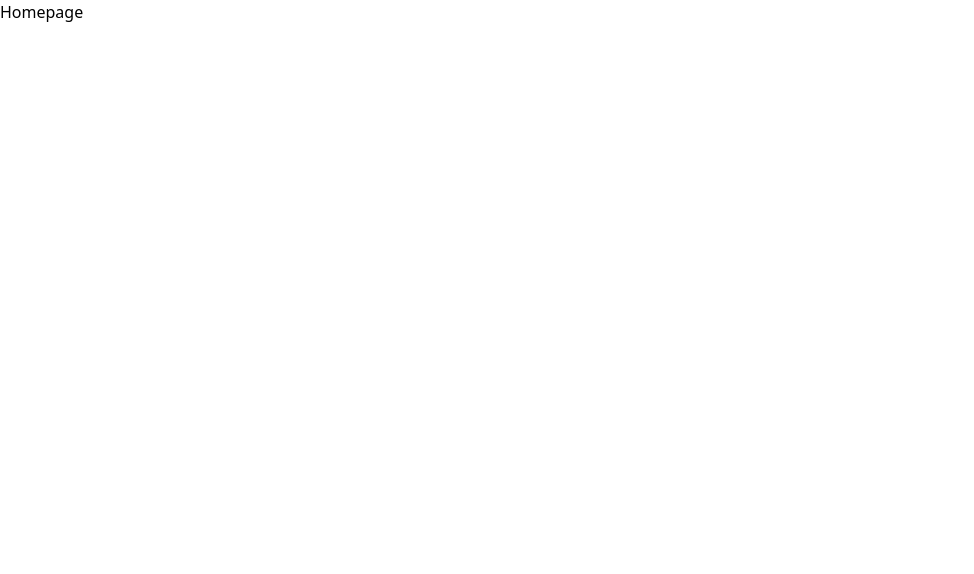
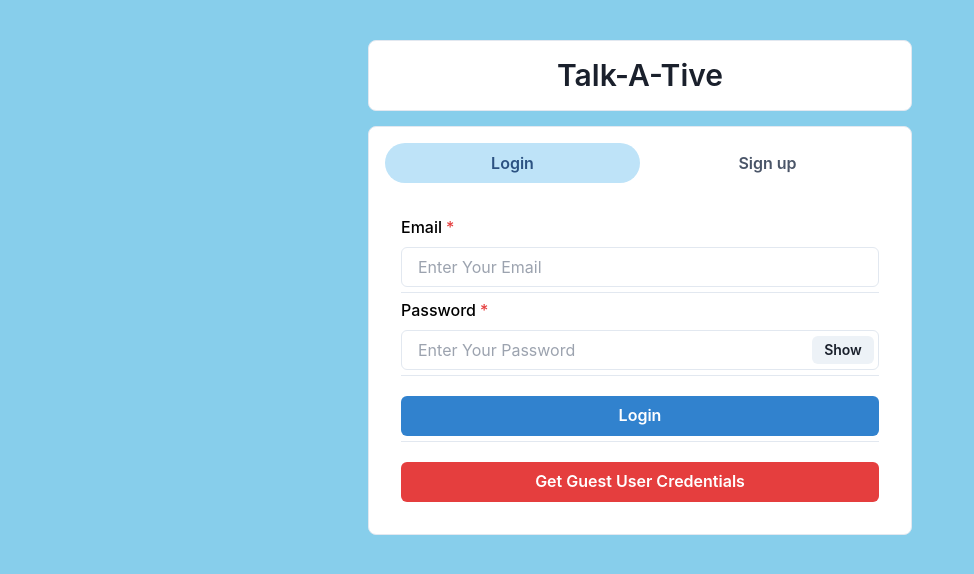
Before and after one commit to navneetnavneetnavneet/new-project-frontend, a React (Vite) app: page / in a window 1280 px wide. Shown: the top 574 px of the page, without its empty margins (0-974 px from the left). Built offline with nearby package versions, Linux system fonts and the light colour scheme.

Commit message:
login and signup page done

```diff
--- a/package.json
+++ b/package.json
@@ -10,6 +10,10 @@
     "preview": "vite preview"
   },
   "dependencies": {
+    "@chakra-ui/react": "^2.10.3",
+    "@emotion/react": "^11.13.3",
+    "@emotion/styled": "^11.13.0",
+    "framer-motion": "^11.11.9",
     "react": "^18.3.1",
     "react-dom": "^18.3.1",
     "react-router-dom": "^6.27.0"
--- /dev/null
+++ b/src/App.css
@@ -0,0 +1,5 @@
+.App {
+  min-height: 100vh;
+  display: flex;
+  background-color: skyblue;
+}
--- a/src/App.jsx
+++ b/src/App.jsx
@@ -2,10 +2,11 @@ import React from "react";
 import { Routes, Route } from "react-router-dom";
 import Homepage from "./components/Homepage";
 import Chatpage from "./components/Chatpage";
+import "./App.css"
 
 const App = () => {
   return (
-    <div>
+    <div className="App">
       <Routes>
         <Route path="/" element={<Homepage />} />
         <Route path="/chats" element={<Chatpage />} />
--- a/src/components/Homepage.jsx
+++ b/src/components/Homepage.jsx
@@ -1,9 +1,59 @@
-import React from 'react'
+import {
+  Box,
+  Container,
+  Tab,
+  TabList,
+  TabPanel,
+  TabPanels,
+  Tabs,
+  Text,
+} from "@chakra-ui/react";
+import React from "react";
+import Login from "./authentication/Login";
+import Signup from "./authentication/Signup";
 
 const Homepage = () => {
   return (
-    <div>Homepage</div>
-  )
-}
+    <Container maxW="xl" centerContent>
+      <Box
+        d="flex"
+        justifyContent="center"
+        w="100%"
+        p={3}
+        m="40px 0 15px 0"
+        bg="white"
+        borderRadius="lg"
+        borderWidth="1px"
+      >
+        <Text textAlign="center" fontSize="3xl" fontWeight="semibold">
+          Talk-A-Tive
+        </Text>
+      </Box>
+      <Box
+        bg="white"
+        color="black"
+        w="100%"
+        p={4}
+        borderRadius="lg"
+        borderWidth="1px"
+      >
+        <Tabs variant="soft-rounded">
+          <TabList mb="1em">
+            <Tab w="50%">Login</Tab>
+            <Tab w="50%">Sign up</Tab>
+          </TabList>
+          <TabPanels>
+            <TabPanel>
+              <Login />
+            </TabPanel>
+            <TabPanel>
+              <Signup />
+            </TabPanel>
+          </TabPanels>
+        </Tabs>
+      </Box>
+    </Container>
+  );
+};
 
-export default Homepage
+export default Homepage;
--- /dev/null
+++ b/src/components/authentication/Login.jsx
@@ -0,0 +1,80 @@
+import {
+  Button,
+  FormControl,
+  FormLabel,
+  Input,
+  InputGroup,
+  InputRightElement,
+  StackDivider,
+  VStack,
+} from "@chakra-ui/react";
+import React, { useState } from "react";
+
+const Login = () => {
+  const [email, setEmail] = useState("");
+  const [password, setPassword] = useState("");
+  const [show, setShow] = useState(false);
+
+  const handleClick = () => setShow(!show);
+
+  const submitHandler = () => {
+    const user = { email, password };
+    console.log(user);
+  };
+
+  return (
+    <VStack
+      divider={<StackDivider borderColor="gray.200" />}
+      spacing={"5px"}
+      align="stretch"
+    >
+      <FormControl id="email" isRequired>
+        <FormLabel>Email</FormLabel>
+        <Input
+          type="email"
+          placeholder="Enter Your Email"
+          onChange={(e) => setEmail(e.target.value)}
+          value={email}
+        />
+      </FormControl>
+      <FormControl id="password" isRequired>
+        <FormLabel>Password</FormLabel>
+        <InputGroup>
+          <Input
+            type={show ? "text" : "password"}
+            placeholder="Enter Your Password"
+            onChange={(e) => setPassword(e.target.value)}
+            value={password}
+          />
+          <InputRightElement w="4.5rem">
+            <Button h="1.75rem" size={"sm"} onClick={handleClick}>
+              {show ? "Hide" : "Show"}
+            </Button>
+          </InputRightElement>
+        </InputGroup>
+      </FormControl>
+      <Button
+        colorScheme="blue"
+        width={"100%"}
+        style={{ marginTop: 15 }}
+        onClick={submitHandler}
+      >
+        Login
+      </Button>
+      <Button
+        variant={"solid"}
+        colorScheme="red"
+        width={"100%"}
+        style={{ marginTop: 15 }}
+        onClick={() => {
+          setEmail("guest@example.com");
+          setPassword("123456");
+        }}
+      >
+        Get Guest User Credentials
+      </Button>
+    </VStack>
+  );
+};
+
+export default Login;
--- /dev/null
+++ b/src/components/authentication/Signup.jsx
@@ -0,0 +1,104 @@
+import {
+  Button,
+  FormControl,
+  FormLabel,
+  Input,
+  InputGroup,
+  InputRightElement,
+  StackDivider,
+  VStack,
+} from "@chakra-ui/react";
+import React, { useState } from "react";
+
+const Signup = () => {
+  const [name, setName] = useState("");
+  const [email, setEmail] = useState("");
+  const [password, setPassword] = useState("");
+  const [confirmPassword, setConfirmPassword] = useState("");
+  const [pic, setPic] = useState("");
+  const [show, setShow] = useState(false);
+
+  const handleClick = () => setShow(!show);
+
+  const postDetails = (pics) => {};
+
+  const submitHandler = () => {
+    const user = { name, email, password, confirmPassword, pic };
+    console.log(user);
+  };
+
+  return (
+    <VStack
+      divider={<StackDivider borderColor="gray.200" />}
+      spacing={"5px"}
+      align="stretch"
+    >
+      <FormControl id="first-name" isRequired>
+        <FormLabel>Name</FormLabel>
+        <Input
+          type="text"
+          placeholder="Enter Your Name"
+          onChange={(e) => setName(e.target.value)}
+          value={name}
+        />
+      </FormControl>
+      <FormControl id="email" isRequired>
+        <FormLabel>Email</FormLabel>
+        <Input
+          type="email"
+          placeholder="Enter Your Email"
+          onChange={(e) => setEmail(e.target.value)}
+          value={email}
+        />
+      </FormControl>
+
+      <FormControl id="password" isRequired>
+        <FormLabel>Password</FormLabel>
+        <InputGroup>
+          <Input
+            type={show ? "text" : "password"}
+            placeholder="Enter Your Password"
+            onChange={(e) => setPassword(e.target.value)}
+            value={password}
+          />
+          <InputRightElement w="4.5rem">
+            <Button h="1.75rem" size={"sm"} onClick={handleClick}>
+              {show ? "Hide" : "Show"}
+            </Button>
+          </InputRightElement>
+        </InputGroup>
+      </FormControl>
+      <FormControl id="confirm-password" isRequired>
+        <FormLabel>Confirm Password</FormLabel>
+        <InputGroup>
+          <Input
+            type={show ? "text" : "password"}
+            placeholder="Confirm Password"
+            onChange={(e) => setConfirmPassword(e.target.value)}
+            value={confirmPassword}
+          />
+        </InputGroup>
+      </FormControl>
+      <FormControl id="pic" isRequired>
+        <FormLabel>Upload Your Picture</FormLabel>
+        <Input
+          type="file"
+          p={1.5}
+          accept="image/*"
+          onChange={(e) => postDetails(e.target.files[0])}
+          value={email}
+        />
+      </FormControl>
+      <Button
+        colorScheme="blue"
+        width={"100%"}
+        style={{ marginTop: 15 }}
+        onClick={submitHandler}
+      >
+        Sign Up
+      </Button>
+    </VStack>
+  );
+};
+
+export default Signup;
--- a/src/main.jsx
+++ b/src/main.jsx
@@ -3,9 +3,12 @@ import { createRoot } from "react-dom/client";
 import App from "./App.jsx";
 import "./index.css";
 import { BrowserRouter } from "react-router-dom";
+import { ChakraProvider } from "@chakra-ui/react";
 
 createRoot(document.getElementById("root")).render(
   <BrowserRouter>
-    <App />
+    <ChakraProvider>
+      <App />
+    </ChakraProvider>
   </BrowserRouter>
 );
```
Also changed, not shown: 1 other file (tests, documents, lock files or other folders).
